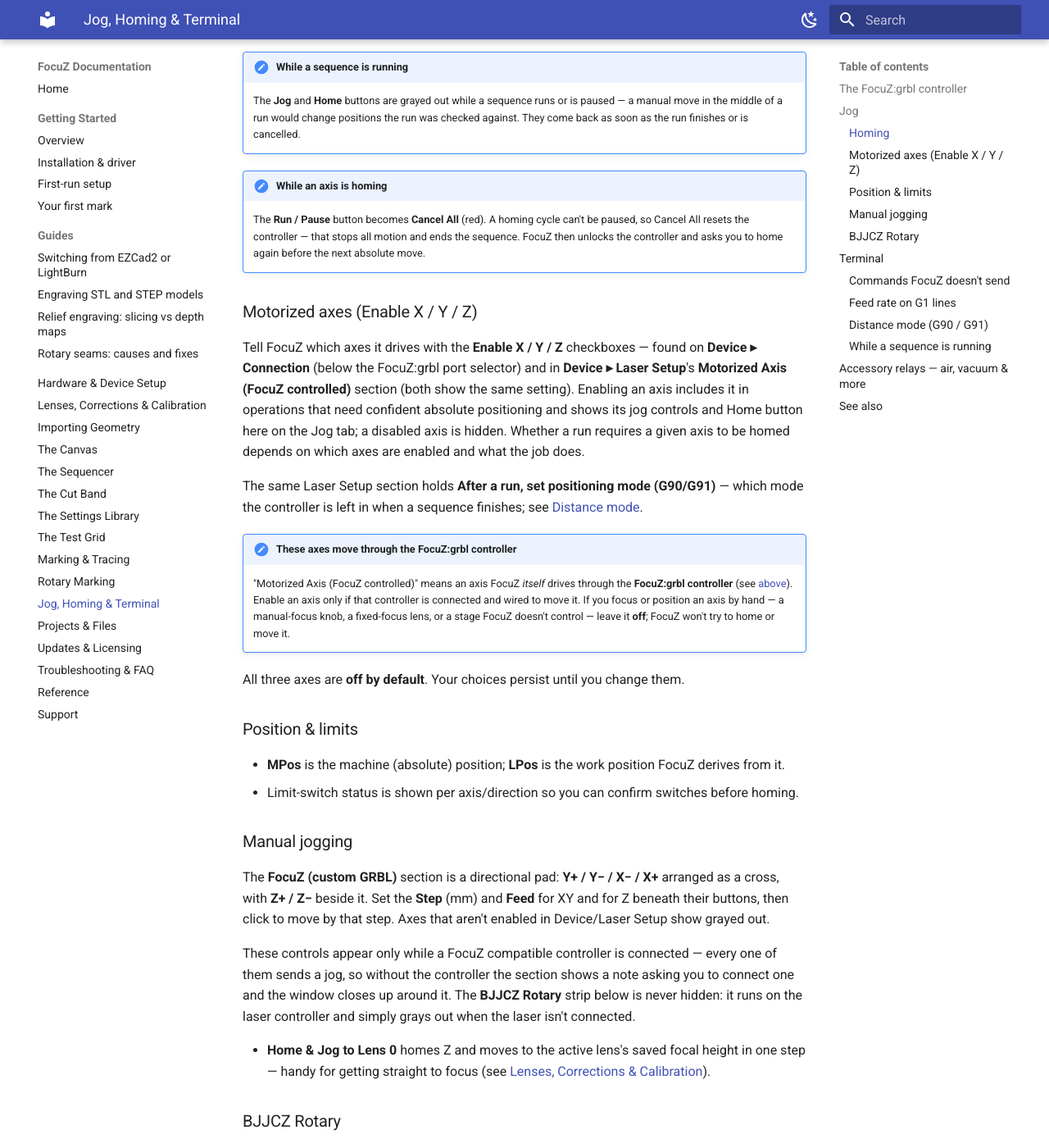
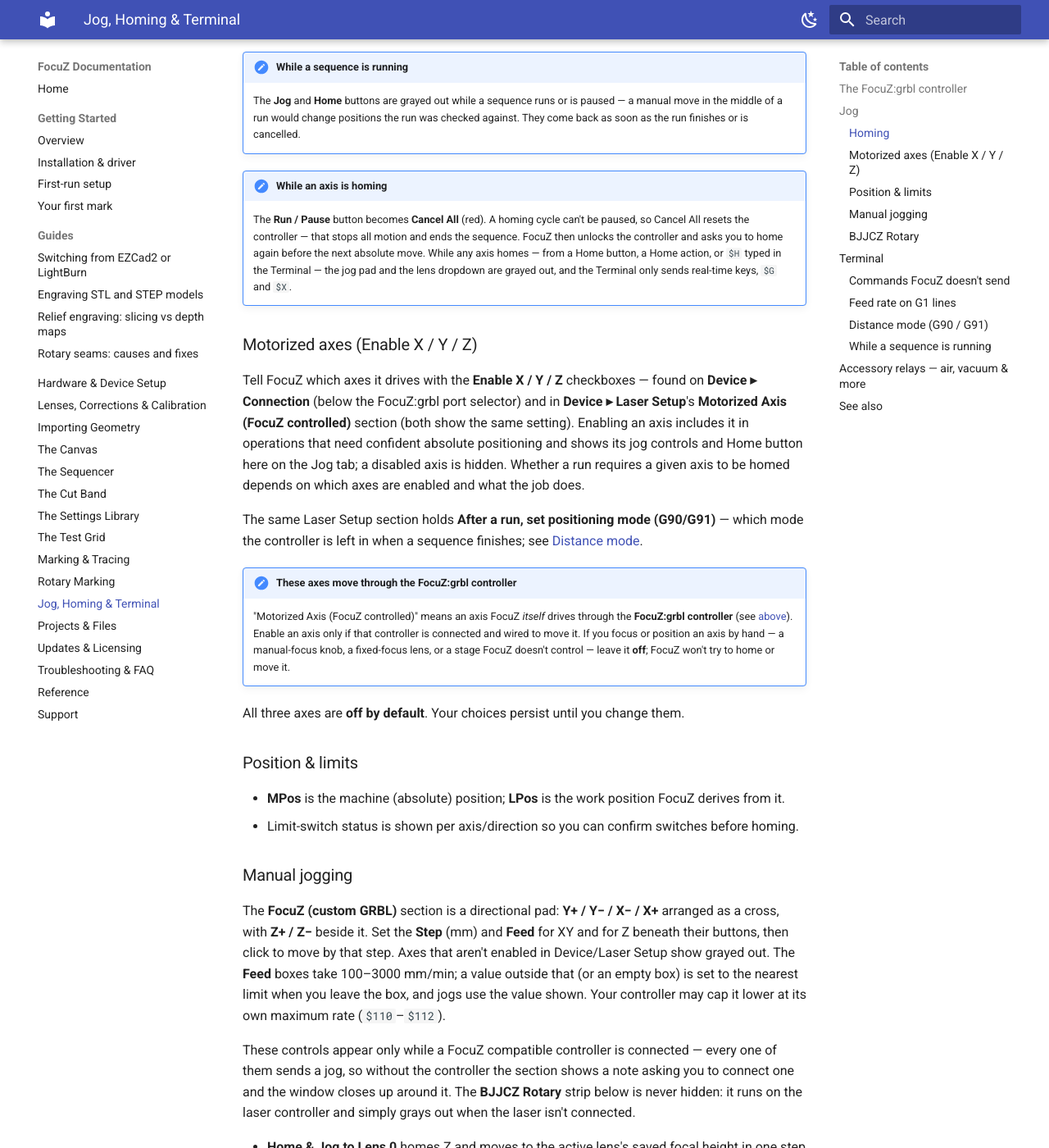
Before and after one commit to Lokahi-Shop/focuz-docs, an MkDocs documentation site: the page built from docs/jog-terminal.md, in a window 1280 px wide and 1400 px high, scrolled down 1508 px. Shown: the whole window at 82% size. Built offline with MkDocs 1.6.1 and Material for MkDocs 9.7.7, drawn with Linux system fonts in a browser that asks for light colours; some of the changed text lies outside the part shown.

Commit message:
Homing locks, G1 feed check at Run, Jog panel feed range
Co-Authored-By: Claude Opus 5.5 <noreply@anthropic.com>

```diff
--- a/docs/jog-terminal.md
+++ b/docs/jog-terminal.md
@@ -58,7 +58,9 @@ reopen it from the menu at any time.
 !!! note "While an axis is homing"
     The **Run / Pause** button becomes **Cancel All** (red). A homing cycle can't be paused, so Cancel All
     resets the controller — that stops all motion and ends the sequence. FocuZ then unlocks the controller
-    and asks you to home again before the next absolute move.
+    and asks you to home again before the next absolute move. While any axis homes — from a Home button, a
+    Home action, or `$H` typed in the Terminal — the jog pad and the lens dropdown are grayed out, and the
+    Terminal only sends real-time keys, `$G` and `$X`.
 
 ### Motorized axes (Enable X / Y / Z)
 
@@ -91,6 +93,9 @@ All three axes are **off by default**. Your choices persist until you change the
 The **FocuZ (custom GRBL)** section is a directional pad: **Y+ / Y− / X− / X+** arranged as a cross, with
 **Z+ / Z−** beside it. Set the **Step** (mm) and **Feed** for XY and for Z beneath their buttons,
 then click to move by that step. Axes that aren't enabled in Device/Laser Setup show grayed out.
+The **Feed** boxes take 100–3000 mm/min; a value outside that (or an empty box) is set to the nearest
+limit when you leave the box, and jogs use the value shown. Your controller may cap it lower at its own maximum
+rate (`$110`–`$112`).
 
 These controls appear only while a FocuZ compatible controller is connected — every one of them
 sends a jog, so without the controller the section shows a note asking you to connect one and the
@@ -163,6 +168,8 @@ With a **FocuZ compatible controller**, the controller starts with **no feed rat
 every reset. Until you set one, a `G1` line without an **F** word is refused (`error:22`, undefined feed rate) — a
 safety stop, so a slow cut never runs at a feed you didn't choose. Put an **F** on your `G1` lines (for example
 `G1 X10 F500`) in the Terminal, in **Command** actions and in **Terminal** sublayers. `G0` rapids don't need one.
+When you press **Run**, FocuZ checks the job's Command and Terminal-sublayer lines and lists any `G1` that would
+be refused, so it's caught before the job starts rather than halfway through.
 
 FocuZ's own moves (the Jog panel, Axis Jog, Jog sublayers, the Return and Home actions) always carry their own
 feed, and they put the controller's G0/G1, feed and G90/G91 back the way they found them — so they never set a feed
```
